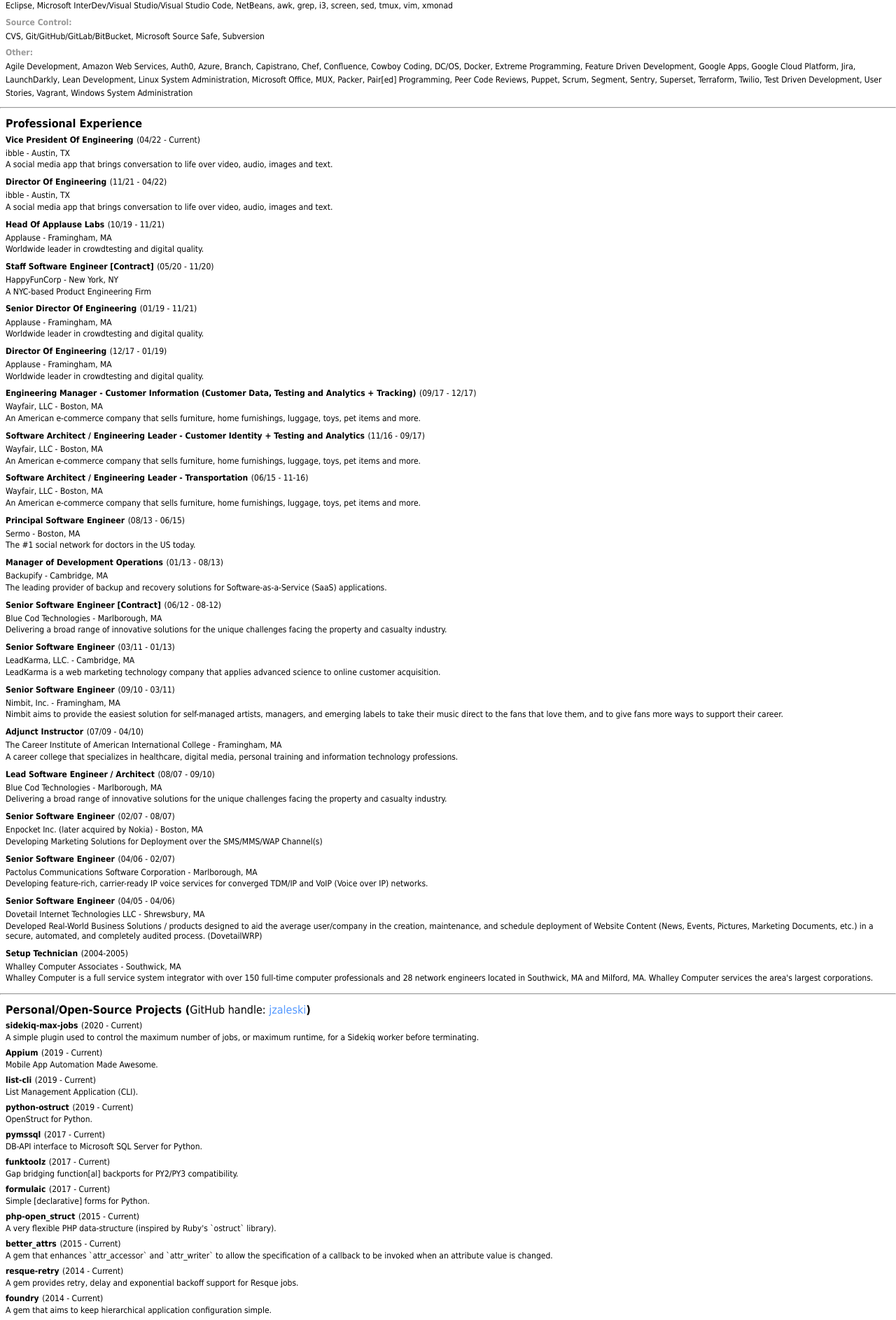
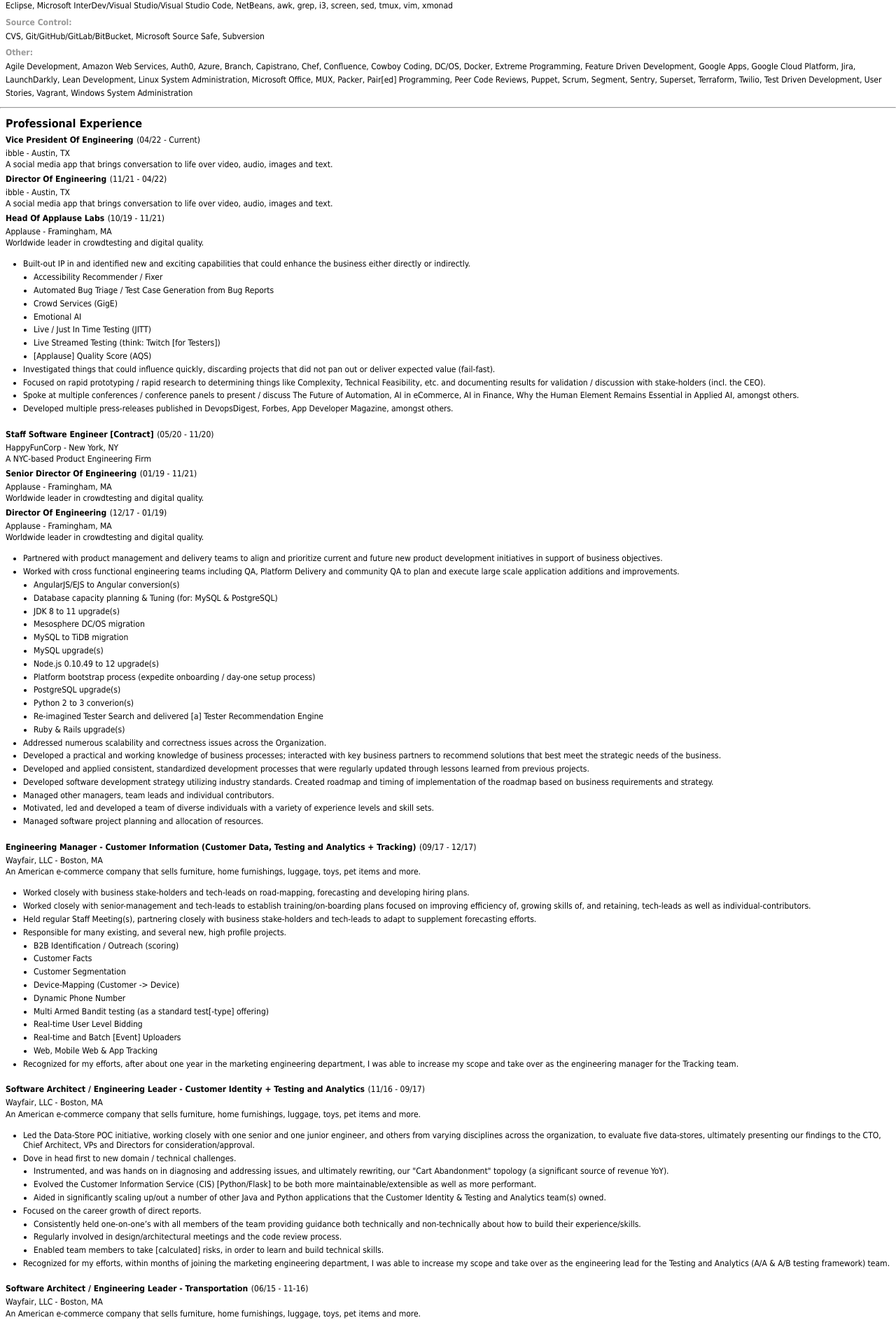
Before and after one commit to jzaleski/resume, a Python web app: template templates/index.html in a window 1280 px wide. Shown: the part 321-2208 px from the top of the page at 70% size. Run offline with Jinja, Linux system fonts and the light colour scheme; the template is opened without the code that fills it, so the values that code supplies are empty.

Commit message:
Hide "incomplete" sections + change default view

```diff
--- a/templates/index.html
+++ b/templates/index.html
@@ -152,10 +152,15 @@
 
     <script type="text/javascript">
       $(document).ready(function() {
-        if (window.location.hostname.startsWith('resume-full.')) {
+        $('.incomplete-js').hide();
+
+        var hostname = window.location.hostname;
+        if (hostname.startsWith('resume-full.')) {
           $('.lite-js').hide();
+        } else if (hostname.startsWith('resume-lite.')) {
+          $('.full-js').hide();
         } else {
-          $('.full-js').hide();
+          $('.lite-js').hide();
         }
       });
     </script>
@@ -312,7 +317,7 @@
       <div class="medium_spacer">&nbsp;</div>
       <div class="tagline paragraph">A social media app that brings conversation to life over video, audio, images and text.</div>
       <div class="lite-js extra_extra_large_spacer">&nbsp;</div>
-      <ul class="full-js">
+      <ul class="full-js incomplete-js">
         <li class="factoid">Factoid #1</li>
         <li class="factoid">Factoid #2</li>
         <li class="factoid">Factoid #3</li>
@@ -325,7 +330,7 @@
       <div class="medium_spacer">&nbsp;</div>
       <div class="tagline paragraph">A social media app that brings conversation to life over video, audio, images and text.</div>
       <div class="lite-js extra_extra_large_spacer">&nbsp;</div>
-      <ul class="full-js">
+      <ul class="full-js incomplete-js">
         <li class="factoid">Factoid #1</li>
         <li class="factoid">Factoid #2</li>
         <li class="factoid">Factoid #3</li>
@@ -360,7 +365,7 @@
       <div class="medium_spacer">&nbsp;</div>
       <div class="tagline paragraph">A NYC-based Product Engineering Firm</div>
       <div class="lite-js extra_extra_large_spacer">&nbsp;</div>
-      <ul class="full-js">
+      <ul class="full-js incomplete-js">
         <li class="factoid">Factoid #1</li>
         <li class="factoid">Factoid #2</li>
         <li class="factoid">Factoid #3</li>
@@ -373,7 +378,7 @@
       <div class="medium_spacer">&nbsp;</div>
       <div class="tagline paragraph">Worldwide leader in crowdtesting and digital quality.</div>
       <div class="lite-js extra_extra_large_spacer">&nbsp;</div>
-      <ul class="full-js">
+      <ul class="full-js incomplete-js">
         <li class="factoid">Factoid #1</li>
         <li class="factoid">Factoid #2</li>
         <li class="factoid">Factoid #3</li>
```
